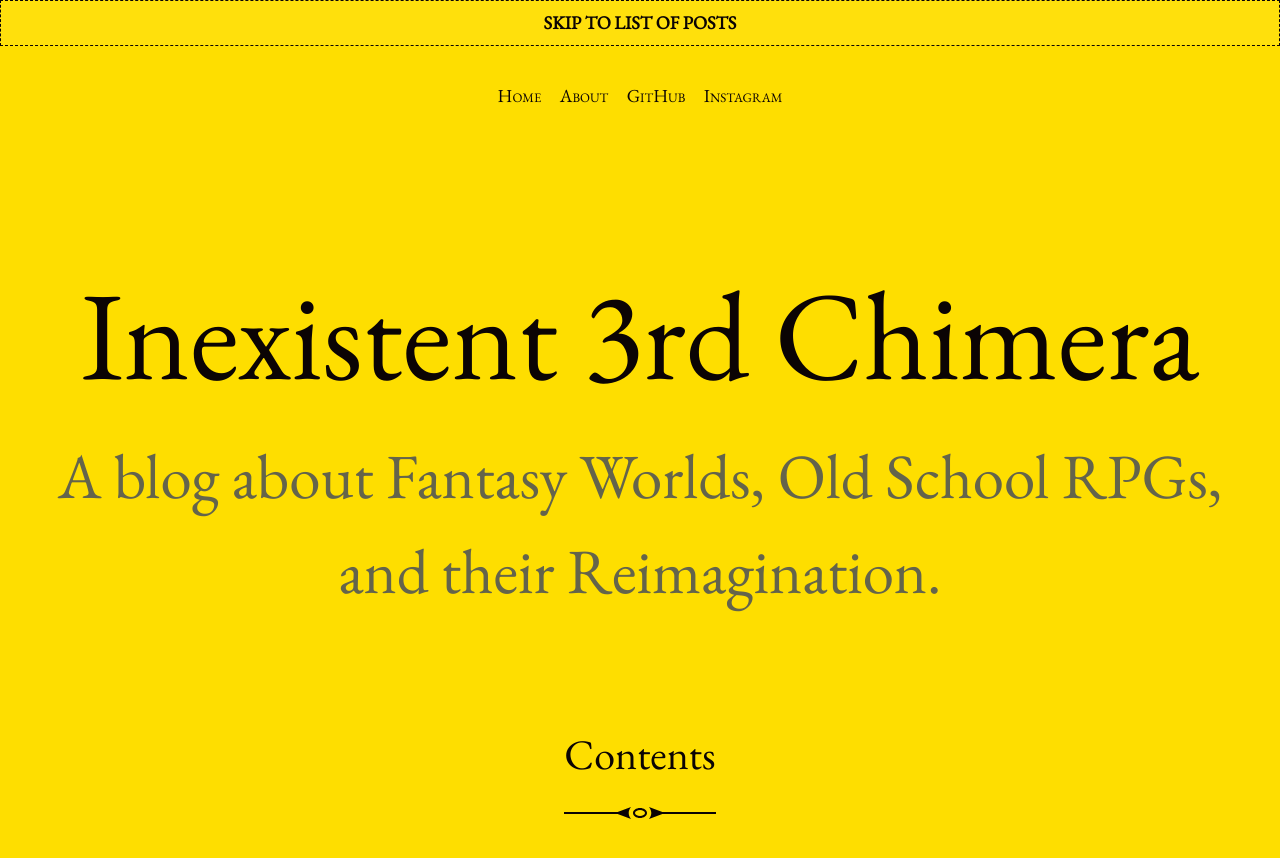
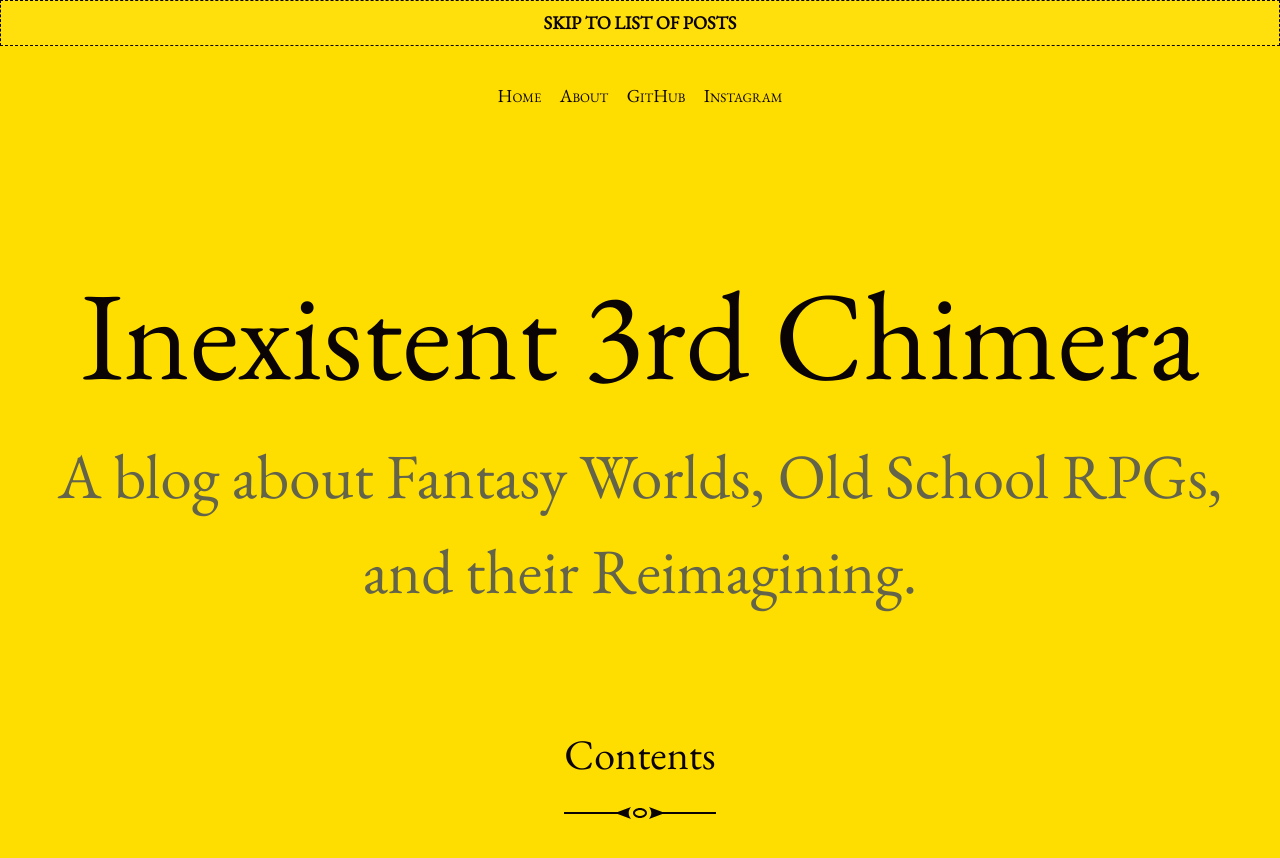
Before and after one commit to InexistentThirdChimera/InexistentThirdChimera.github.io, a Jekyll site: the page built from index.html, in a window 1280 px wide and 900 px high. Shown: the top 858 px of the window. Built offline with Jekyll 4.4.1, drawn with Linux system fonts in a browser that asks for light colours; the list of posts is cut into pages by our own code.

Commit message:
fixed Reimagination w/ Reimagining

```diff
--- a/_config.yml
+++ b/_config.yml
@@ -16,7 +16,7 @@
 title: Inexistent 3rd Chimera
 email: mattia.arrighetti@me.com
 description: >- # this means to ignore newlines until "baseurl:"
-  A blog about Fantasy Worlds, Old School RPGs, and their Reimagination.
+  A blog about Fantasy Worlds, Old School RPGs, and their Reimagining.
 baseurl: "/" # the subpath of your site, e.g. /blog
 url: "https://inexistentthirdchimera.github.io" # the base hostname & protocol for your site, e.g. http://example.com
 icon: /assets/images/icon-513.png
```
